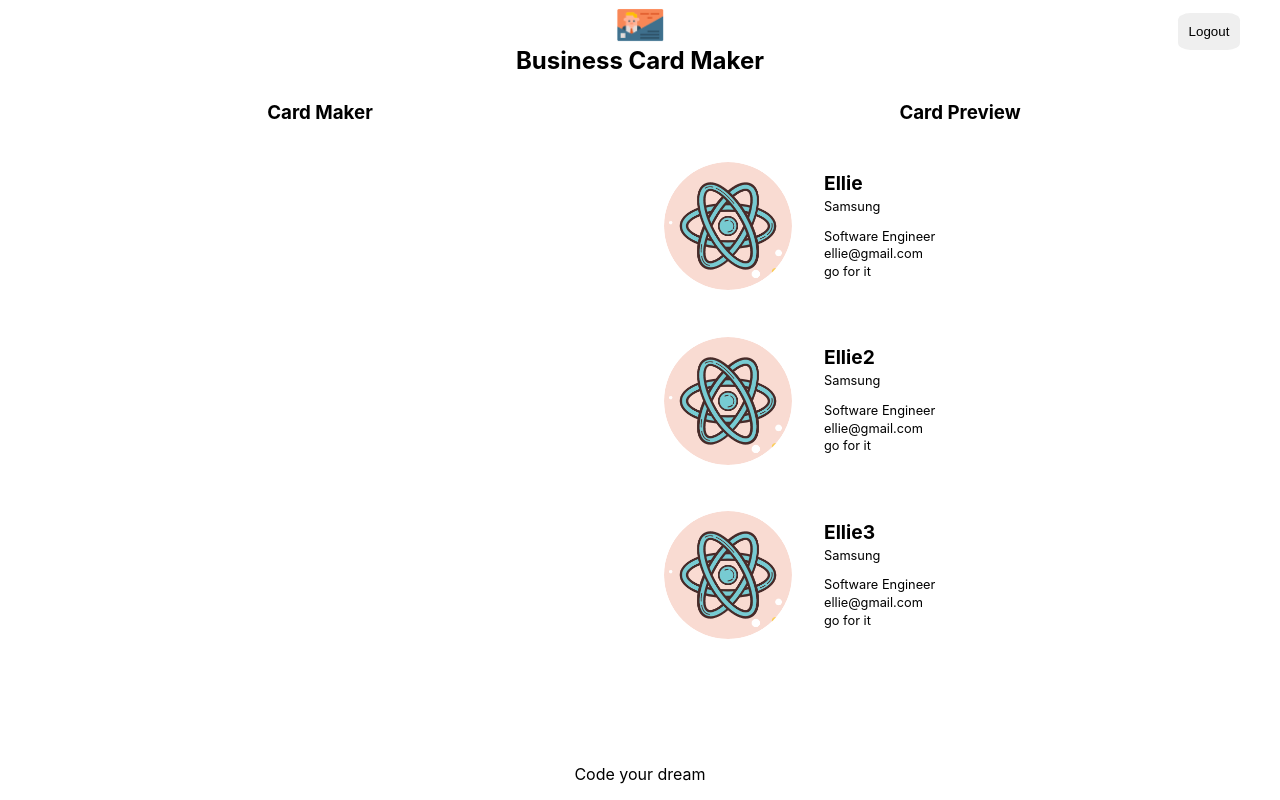
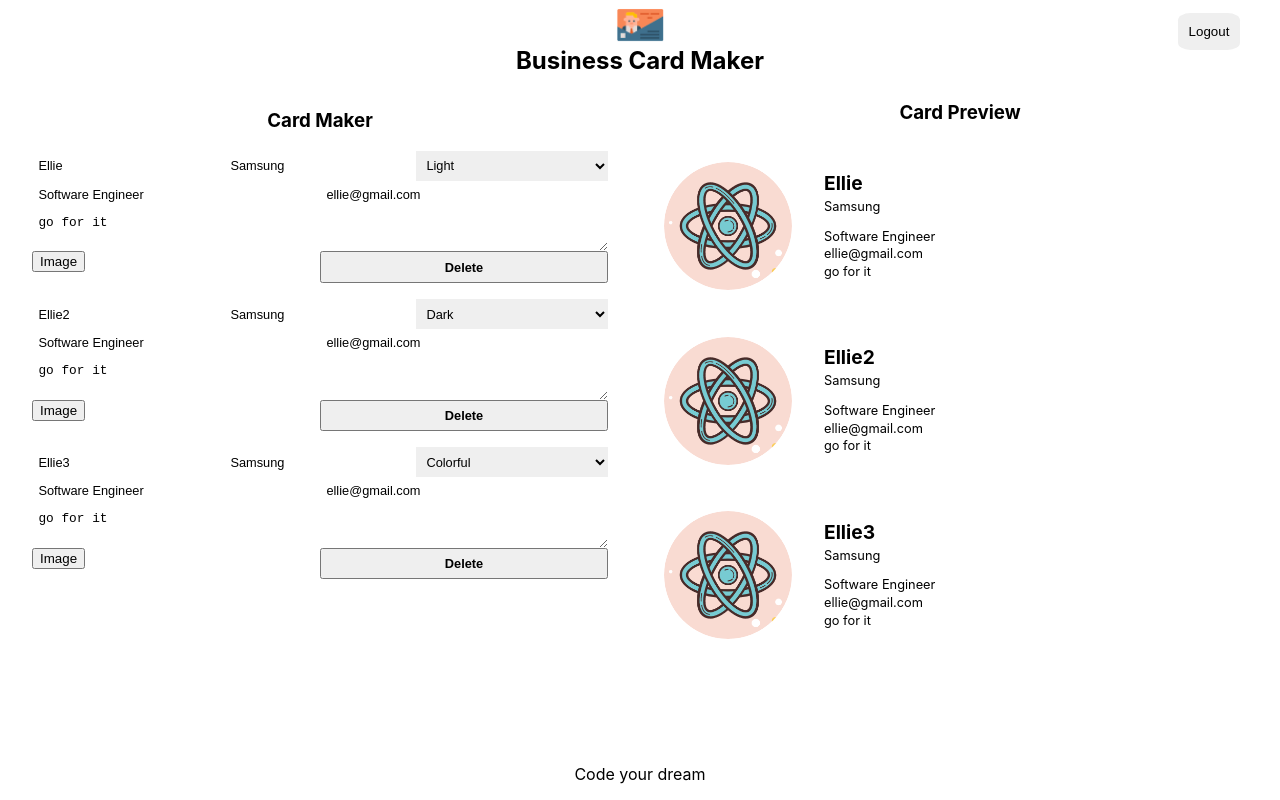
Before and after one commit to wwwkimminja/react_Business-card-maker, a React (Create React App) app: page /maker in a window 1280 px wide. Built offline with nearby package versions, Linux system fonts and the light colour scheme; no server answers; sample sign-in values are in the browser's storage.

Commit message:
add edit form component

```diff
--- /dev/null
+++ b/src/components/button/button.js
@@ -0,0 +1,11 @@
+import React from 'react';
+import styles from './button.module.css';
+const Button = ({ name, onClick }) => {
+    return (
+        <button className={styles.button} onClick={onClick}>
+            {name}
+        </button>
+    );
+}
+
+export default Button;
--- /dev/null
+++ b/src/components/button/button.module.css
@@ -0,0 +1,15 @@
+@value makerWhite, makerGreen from '../../common/colors.css';
+
+.button {
+  background-color: makerGreen;
+  color: makerWhite;
+  font-weight: bold;
+  cursor: pointer;
+  padding: 0.5em;
+  flex: 1 1 50%;
+  font-size: 0.8rem;
+}
+
+.button:hover {
+  opacity: 0.8;
+}
--- /dev/null
+++ b/src/components/card_edit_form/card_edit_form.js
@@ -0,0 +1,43 @@
+import React from 'react';
+import styles from './card_edit_form.module.css';
+import Button from '../button/button';
+import ImageFileInput from '../image_file_input/image_file_input';
+
+const CardEditForm = ({ card }) => {
+    const {
+        name,
+        company,
+        title,
+        email,
+        message,
+        theme,
+        fileName,
+        fileURL,
+    } = card;
+    const onSubmit = () => { };
+    return (
+        <form className={styles.form}>
+            <input className={styles.input} type="text" name="name" value={name} />
+            <input
+                className={styles.input}
+                type="text"
+                name="company"
+                value={company}
+            />
+            <select className={styles.select} name="theme" value={theme}>
+                <option value="light">Light</option>
+                <option value="dark">Dark</option>
+                <option value="colorful">Colorful</option>
+            </select>
+            <input className={styles.input} type="text" name="title" value={title} />
+            <input className={styles.input} type="text" name="email" value={email} />
+            <textarea className={styles.textarea} name="message" value={message} />
+            <div className={styles.fileInput}>
+                <ImageFileInput />
+            </div>
+            <Button name="Delete" onClick={onSubmit} />
+        </form>
+    );
+};
+
+export default CardEditForm;
--- /dev/null
+++ b/src/components/card_edit_form/card_edit_form.module.css
@@ -0,0 +1,45 @@
+@value makerBlack, makerWhite from '../../common/colors.css';
+
+.form {
+  display: flex;
+  width: 100%;
+  flex-wrap: wrap;
+  border-top: 1px solid makerBlack;
+  border-left: 1px solid makerBlack;
+  margin-bottom: 1em;
+}
+
+.input,
+.textarea,
+.select,
+.button,
+.fileInput {
+  font-size: 0.8rem;
+  width: 100%;
+  border: 0;
+  padding: 0.5em;
+  border-bottom: 1px solid makerBlack;
+  border-right: 1px solid makerBlack;
+  background: makerWhite;
+}
+
+.input,
+.select {
+  flex: 1 1 30%;
+}
+
+.fileInput {
+  padding: 0;
+  flex: 1 1 50%;
+}
+
+.input:focus,
+.textarea:focus,
+.select:focus,
+.button:focus {
+  outline: 0;
+}
+
+.textarea {
+  flex-basis: 100%;
+}
--- a/src/components/editor/editor.js
+++ b/src/components/editor/editor.js
@@ -1,9 +1,14 @@
 import React from 'react';
+import CardEditForm from '../card_edit_form/card_edit_form';
 import styles from './editor.module.css';
-const Editor = (props) => {
+const Editor = ({ cards }) => {
     return (
         <section className={styles.editor}>
             <h1 className={styles.title}>Card Maker</h1>
+            {
+                cards.map(card => <CardEditForm key={card.id} card={card} />)
+            }
+
         </section>
     )
 }
--- a/src/components/editor/editor.module.css
+++ b/src/components/editor/editor.module.css
@@ -1,6 +1,8 @@
-@value makerGreen from '../../common/colors.css';
+@value makerGreen,makerLightGrey from '../../common/colors.css';
 .editor{
     flex-basis:50%;
+    border-right:1px solid makerLightGrey;
+    padding:0.5em 2em;
 }
 .title{
     width: 100%;
--- /dev/null
+++ b/src/components/image_file_input/image_file_input.js
@@ -0,0 +1,5 @@
+import React from 'react';
+
+const ImageFileInput = (props) => <button>Image</button>
+
+export default ImageFileInput;
```
Also changed, not shown: src/components/image_file_input/image_file_input.css (added).
